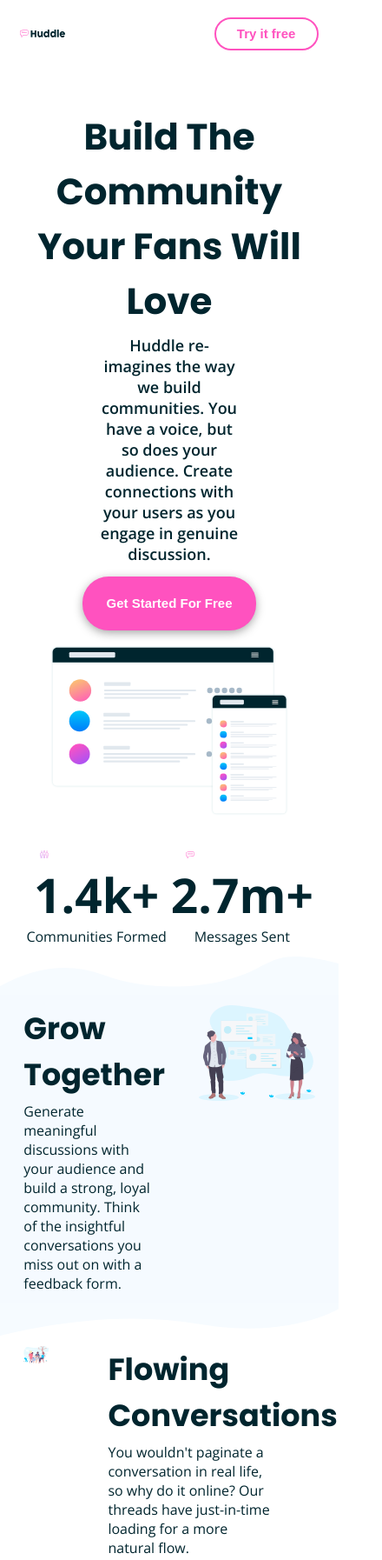
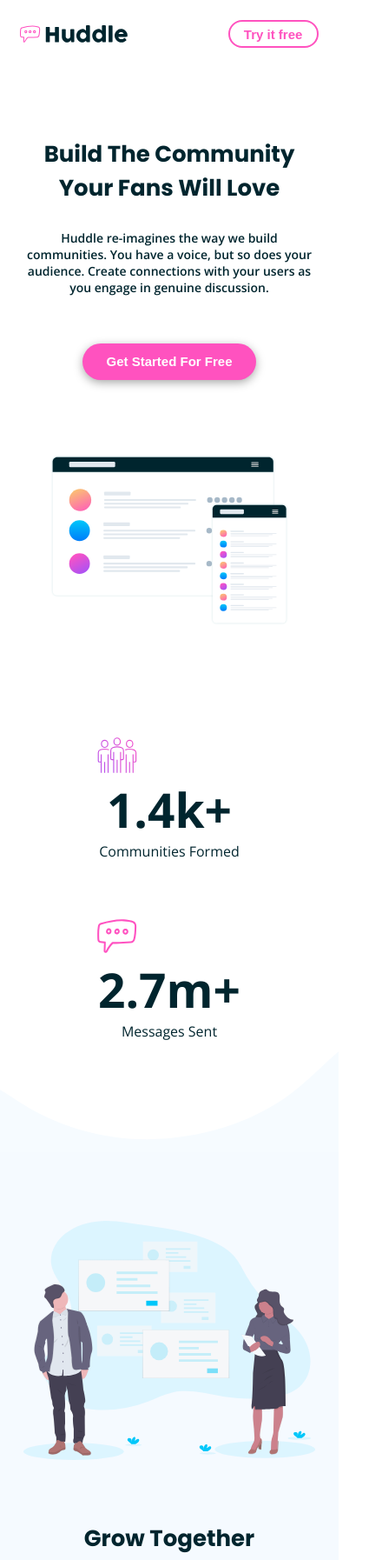
Before and after one commit to suvankarpradhan/huddle-landing-page-with-curved-sections-master, a plain HTML site: page index.html in a window 390 px wide. Shown: the top 1794 px of the page at 87% size, 440 px wide, since content can reach past the window. Drawn offline with nearby package versions, Linux system fonts and the light colour scheme.

Commit message:
add mobile view

```diff
--- a/style.css
+++ b/style.css
@@ -263,7 +263,119 @@ h3 {
 .attribution {
   font-size: 11px;
   text-align: center;
+  color: hsl(0, 0%, 100%);
+  background-color: hsl(192, 100%, 9%);
 }
 .attribution a {
-  color: hsl(228, 45%, 44%);
+  color: hsl(0, 0%, 100%);
 }
+/************mobile-view**********/
+@media screen and (max-width: 480px) {
+  .desktop {
+    display: none;
+  }
+  .mobile {
+    display: block;
+  }
+  .site-header {
+    margin: 6% 6% 12%;
+  }
+  .site-header > h1 {
+    font-size: 26px;
+    margin-top: 30%;
+  }
+  .site-header > p {
+    margin: 8% 0% 16%;
+    font-size: 14px;
+  }
+  .header-btn {
+    height: 42px;
+  }
+  .site-header > img {
+    margin-top: 25%;
+  }
+  .navbar > img {
+    width: 36%;
+  }
+  .nav-btn {
+    height: 32px;
+    width: 104px;
+  }
+  .site-body {
+    text-align: center;
+  }
+  .body-part1,
+  .body-part2,
+  .body-part3,
+  .body-part4 {
+    grid-template-columns: auto;
+  }
+  .body-part1 img {
+    width: 14%;
+  }
+  .left-portion,
+  .right-portion {
+    margin-top: 20%;
+  }
+  .body-part2 .left-portion,
+  .body-part3 .right-portion,
+  .body-part4 .left-portion {
+    grid-area: 2/1/3/2;
+  }
+  .body-part2 .right-portion,
+  .body-part3 .left-portion,
+  .body-part4 .right-portion {
+    grid-area: 1/1/2/2;
+  }
+  .body-part2 .left-portion,
+  .body-part4 .left-portion {
+    padding: 0%;
+  }
+  .body-part3 .right-portion {
+    padding: 0%;
+  }
+  .body-part2 h1,
+  .body-part3 h1,
+  .body-part4 h1 {
+    font-size: 26px;
+  }
+  .body-part2 p,
+  .body-part3 p,
+  .body-part4 p {
+    font-size: 14px;
+  }
+  .body-part5 > h1 {
+    font-size: 28px;
+  }
+  .body-part5-btn {
+    margin-top: 10%;
+    height: 48px;
+  }
+  .site-footer {
+    flex-direction: column-reverse;
+    font-size: 14px;
+  }
+  .site-footer .left-portion,
+  .site-footer .right-portion,
+  .site-footer .right-portion > p {
+    padding: 0%;
+  }
+  .email-field {
+    flex-direction: column;
+    align-items: flex-end;
+  }
+  #email {
+    width: 100%;
+    margin: 0%;
+  }
+  .email-field-btn {
+    margin-top: 4%;
+    padding: 0% 12%;
+  }
+  .contact {
+    margin: 6% 0% 15%;
+  }
+  li {
+    margin-top: 4%;
+  }
+}
```
